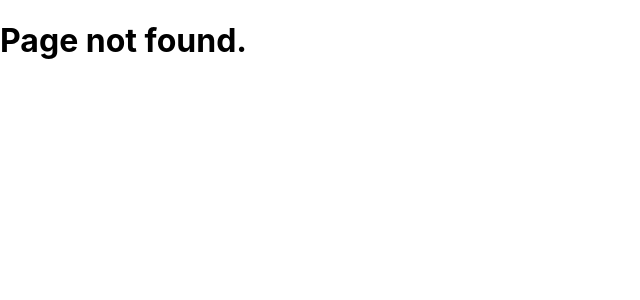
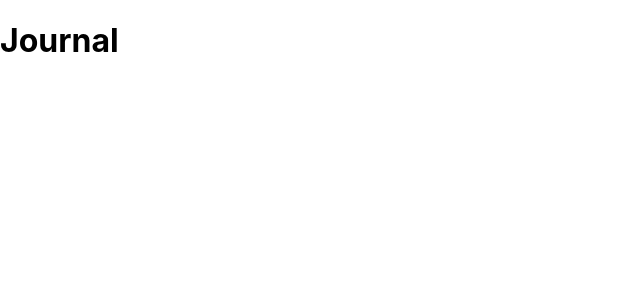
Before and after one commit to aaruza/htn-mental-health, a React (Create React App) app in the folder root/frontend/: page /journal in a window 1280 px wide. Before the commit this address had no page. Shown: the top 300 px of the page, without its empty margins (0-640 px from the left). Built offline with nearby package versions, Linux system fonts and the light colour scheme.

Commit message:
Added Journal page

```diff
--- a/root/frontend/src/App.js
+++ b/root/frontend/src/App.js
@@ -1,16 +1,16 @@
 import React from "react";
 import { Route, Switch } from "react-router-dom";
 import Mainpage from "./mainpage/mainpage";
+import Journal from "./journal/journal";
 import Errorpage from "./errorpage/errorpage";
 
 function App() {
   return (
-    <div>
-      <Switch>
-        <Route path="/" component={Mainpage} exact />
-        <Route component={Errorpage} />
-      </Switch>
-    </div>
+    <Switch>
+      <Route path="/" component={Mainpage} exact />
+      <Route path="/journal" component={Journal} />
+      <Route component={Errorpage} />
+    </Switch>
   );
 }
 
--- /dev/null
+++ b/root/frontend/src/journal/journal.js
@@ -0,0 +1,5 @@
+function Journal() {
+  return <h1>Journal</h1>;
+}
+
+export default Journal;
```
